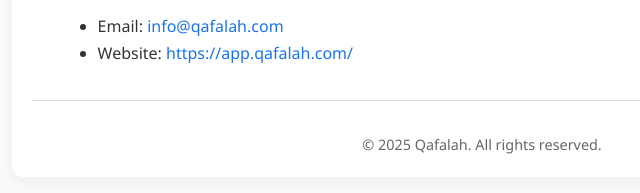
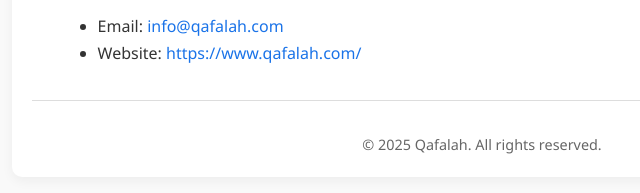
Before and after one commit to ArksHub/QafalahOnlineAssets, a plain HTML site: page index.html in a window 1280 px wide. Shown: the part 3083-3276 px from the top of the page, 158-798 px from the left. Drawn offline with Linux system fonts and the light colour scheme.

Commit message:
Update website link in privacy policy to the new URL

```diff
--- a/index.html
+++ b/index.html
@@ -308,8 +308,8 @@
           <li>Email: <a href="mailto:info@qafalah.com">info@qafalah.com</a></li>
           <li>
             Website:
-            <a href="https://app.qafalah.com/"
-              >https://app.qafalah.com/</a
+            <a href="https://www.qafalah.com/"
+              >https://www.qafalah.com/</a
             >
           </li>
         </ul>
```
